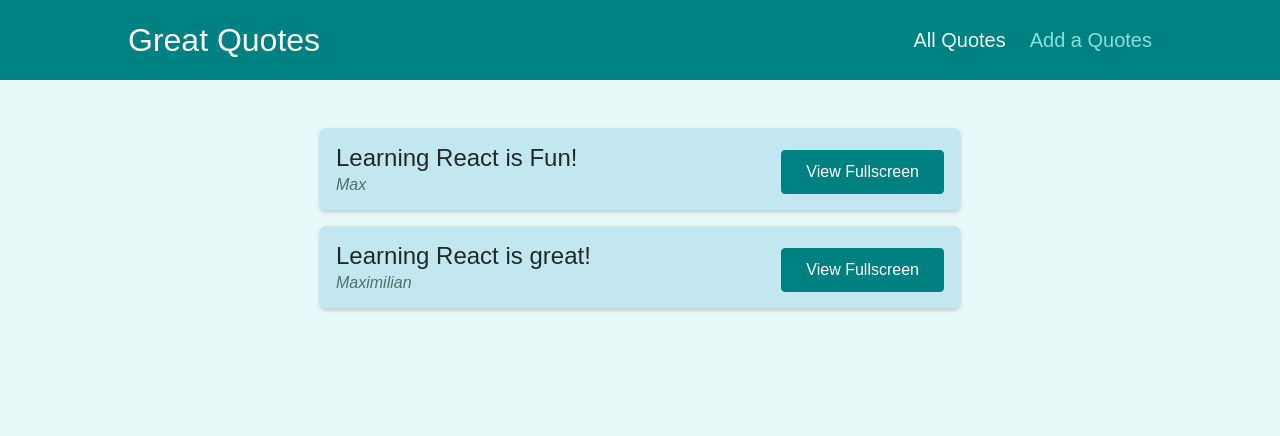
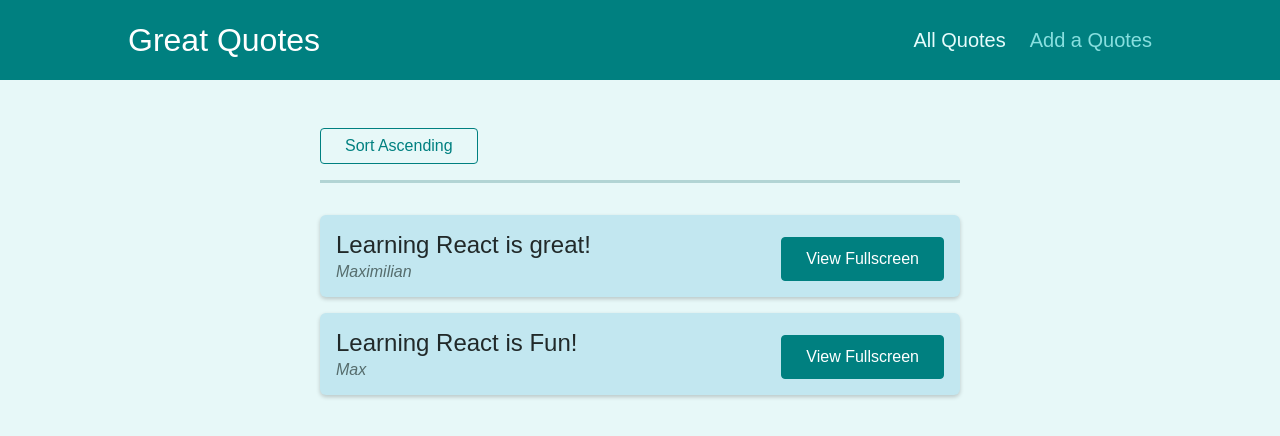
Before and after one commit to Rimsha-Urooj/routing-practice, a React (Create React App) app: page /quotes in a window 1280 px wide. Shown: the top 436 px of the page. Built offline with nearby package versions, Linux system fonts and the light colour scheme.

Commit message:
working with query parameters

```diff
--- a/src/components/quotes/QuoteList.js
+++ b/src/components/quotes/QuoteList.js
@@ -1,13 +1,42 @@
 import { Fragment } from 'react';
-
+import { useHistory, useLocation } from 'react-router-dom';
 import QuoteItem from './QuoteItem';
 import classes from './QuoteList.module.css';
 
+
+
+const sortQuotes = (quotes, ascending) => {
+  return quotes.sort((quoteA, quoteB) => {
+    if (ascending) {
+      return quoteA.id > quoteB.id ? 1 : -1;
+    } else {
+      return quoteA.id < quoteB.id ? 1 : -1;
+    }
+  });
+};
+
 const QuoteList = (props) => {
+  const history = useHistory();
+  const location = useLocation();
+
+  const queryParams = new URLSearchParams(location.search);
+  const isSortAscending = queryParams.get('sort') === 'asc';
+
+  const sortedQuotes = sortQuotes(props.quotes, isSortAscending);
+
+  const changeSortHandler = () => {
+    history.push('/quotes?sort='+ (isSortAscending ? 'desc' : 'asc' ));
+  };
+
   return (
     <Fragment>
+      <div className={classes.sorting}>
+        <button onClick={changeSortHandler}>
+          Sort {isSortAscending ? 'Descending' : 'Ascending'}
+        </button>
+      </div>
       <ul className={classes.list}>
-        {props.quotes.map((quote) => (
+        {sortedQuotes.map((quote) => (
           <QuoteItem
             key={quote.id}
             id={quote.id}
```
Also changed, not shown: 1 other file (tests, documents, lock files or other folders).
